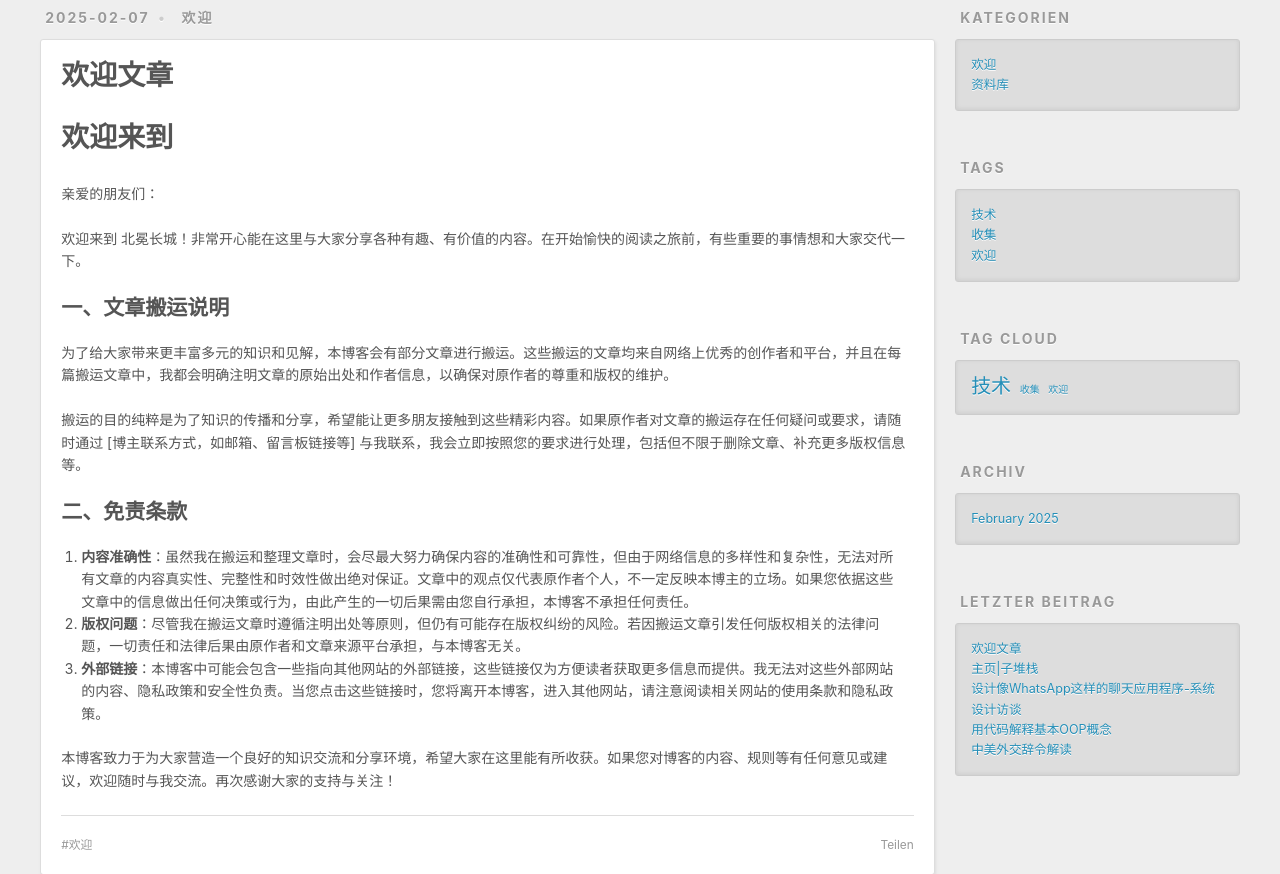
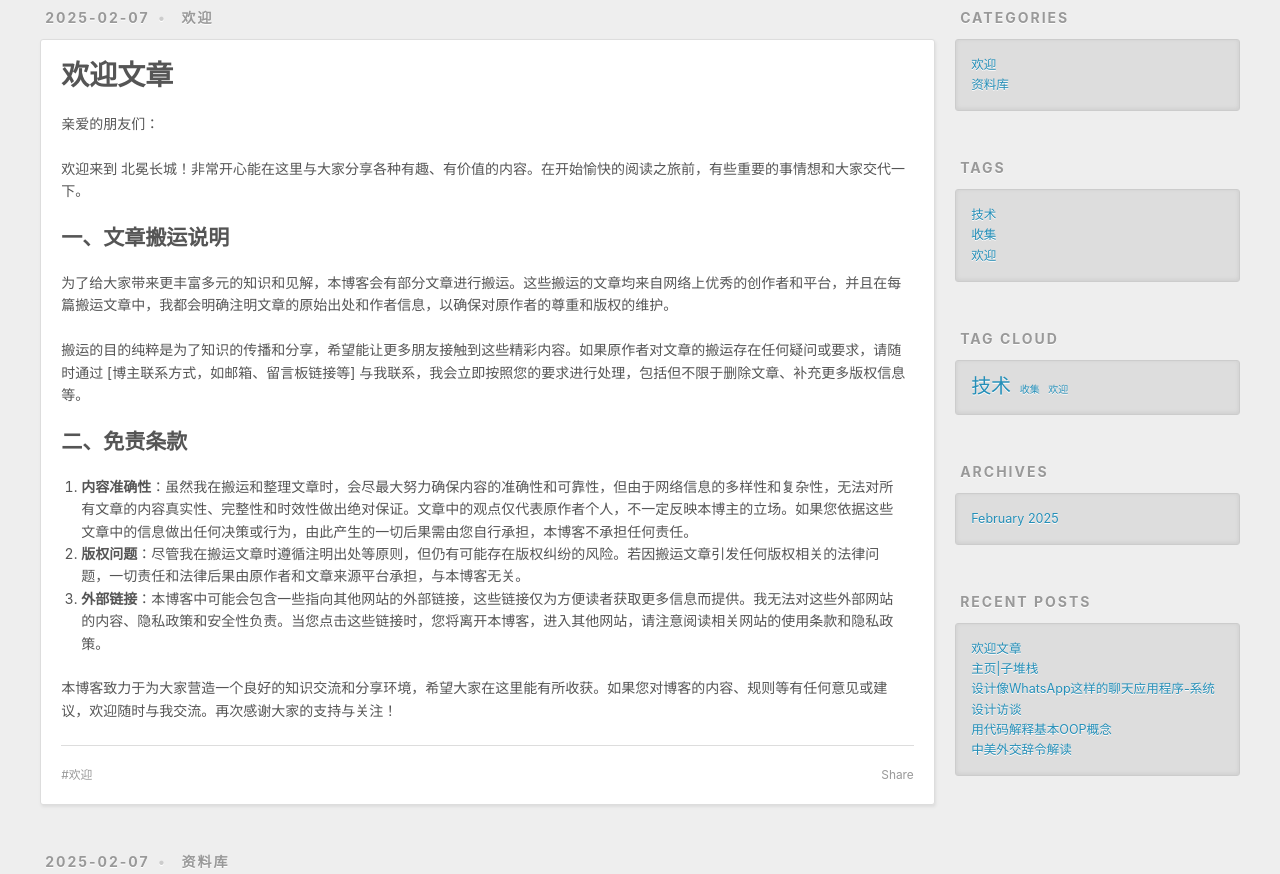
Before and after one commit to Tomahawk2018/Tomahawk2018.github.io, a plain HTML site: page index.html in a window 1280 px wide. Shown: the part 340-1214 px from the top of the page. Drawn offline with Linux system fonts and the light colour scheme.

Commit message:
Site updated: 2025-02-07 16:56:20

```diff
--- a/index.html
+++ b/index.html
@@ -61,10 +61,10 @@
 
           <a class="nav-icon" href="/atom.xml" title="RSS Feed"><span class="fa fa-rss"></span></a>
 
-        <a class="nav-icon nav-search-btn" title="Suche"><span class="fa fa-search"></span></a>
+        <a class="nav-icon nav-search-btn" title="Search"><span class="fa fa-search"></span></a>
       </nav>
       <div id="search-form-wrap">
-        <form action="//google.com/search" method="get" accept-charset="UTF-8" class="search-form"><input type="search" name="q" class="search-form-input" placeholder="Suche"><button type="submit" class="search-form-submit">&#xF002;</button><input type="hidden" name="sitesearch" value="http://Tomahawk2018.github.io"></form>
+        <form action="//google.com/search" method="get" accept-charset="UTF-8" class="search-form"><input type="search" name="q" class="search-form-input" placeholder="Search"><button type="submit" class="search-form-submit">&#xF002;</button><input type="hidden" name="sitesearch" value="http://Tomahawk2018.github.io"></form>
       </div>
     </div>
   </div>
@@ -99,7 +99,7 @@
 
     <div class="e-content article-entry" itemprop="articleBody">
 
-        <h1 id="欢迎来到"><a href="#欢迎来到" class="headerlink" title="欢迎来到"></a>欢迎来到</h1><p>亲爱的朋友们：</p>
+        <p>亲爱的朋友们：</p>
 <p>欢迎来到 北冕长城！非常开心能在这里与大家分享各种有趣、有价值的内容。在开始愉快的阅读之旅前，有些重要的事情想和大家交代一下。</p>
 <h2 id="一、文章搬运说明"><a href="#一、文章搬运说明" class="headerlink" title="一、文章搬运说明"></a>一、文章搬运说明</h2><p>为了给大家带来更丰富多元的知识和见解，本博客会有部分文章进行搬运。这些搬运的文章均来自网络上优秀的创作者和平台，并且在每篇搬运文章中，我都会明确注明文章的原始出处和作者信息，以确保对原作者的尊重和版权的维护。</p>
 <p>搬运的目的纯粹是为了知识的传播和分享，希望能让更多朋友接触到这些精彩内容。如果原作者对文章的搬运存在任何疑问或要求，请随时通过 [博主联系方式，如邮箱、留言板链接等] 与我联系，我会立即按照您的要求进行处理，包括但不限于删除文章、补充更多版权信息等。</p>
@@ -113,7 +113,7 @@
 
     </div>
     <footer class="article-footer">
-      <a data-url="http://tomahawk2018.github.io/2025/02/07/%E6%AC%A2%E8%BF%8E%E6%96%87%E7%AB%A0/" data-id="cm6uj3e0j00039gvu7d7pcjtj" data-title="欢迎文章" class="article-share-link"><span class="fa fa-share">Teilen</span></a>
+      <a data-url="http://tomahawk2018.github.io/2025/02/07/%E6%AC%A2%E8%BF%8E%E6%96%87%E7%AB%A0/" data-id="cm6uj3e0j00039gvu7d7pcjtj" data-title="欢迎文章" class="article-share-link"><span class="fa fa-share">Share</span></a>
 
 
 
@@ -339,7 +339,7 @@
 
     </div>
     <footer class="article-footer">
-      <a data-url="http://tomahawk2018.github.io/2025/02/07/%E4%B8%BB%E9%A1%B5-%E5%AD%90%E5%A0%86%E6%A0%88/" data-id="cm6uj3e0d00009gvu8udj0kjh" data-title="主页|子堆栈" class="article-share-link"><span class="fa fa-share">Teilen</span></a>
+      <a data-url="http://tomahawk2018.github.io/2025/02/07/%E4%B8%BB%E9%A1%B5-%E5%AD%90%E5%A0%86%E6%A0%88/" data-id="cm6uj3e0d00009gvu8udj0kjh" data-title="主页|子堆栈" class="article-share-link"><span class="fa fa-share">Share</span></a>
 
 
 
@@ -564,7 +564,7 @@
 
     </div>
     <footer class="article-footer">
-      <a data-url="http://tomahawk2018.github.io/2025/02/07/%E8%AE%BE%E8%AE%A1%E5%83%8FWhatsApp%E8%BF%99%E6%A0%B7%E7%9A%84%E8%81%8A%E5%A4%A9%E5%BA%94%E7%94%A8%E7%A8%8B%E5%BA%8F-%E7%B3%BB%E7%BB%9F%E8%AE%BE%E8%AE%A1%E8%AE%BF%E8%B0%88/" data-id="cm6uj3e0k00049gvuhbe7axhe" data-title="设计像WhatsApp这样的聊天应用程序-系统设计访谈" class="article-share-link"><span class="fa fa-share">Teilen</span></a>
+      <a data-url="http://tomahawk2018.github.io/2025/02/07/%E8%AE%BE%E8%AE%A1%E5%83%8FWhatsApp%E8%BF%99%E6%A0%B7%E7%9A%84%E8%81%8A%E5%A4%A9%E5%BA%94%E7%94%A8%E7%A8%8B%E5%BA%8F-%E7%B3%BB%E7%BB%9F%E8%AE%BE%E8%AE%A1%E8%AE%BF%E8%B0%88/" data-id="cm6uj3e0k00049gvuhbe7axhe" data-title="设计像WhatsApp这样的聊天应用程序-系统设计访谈" class="article-share-link"><span class="fa fa-share">Share</span></a>
 
 
 
@@ -661,7 +661,7 @@
 
     </div>
     <footer class="article-footer">
-      <a data-url="http://tomahawk2018.github.io/2025/02/07/%E7%94%A8%E4%BB%A3%E7%A0%81%E8%A7%A3%E9%87%8A%E5%9F%BA%E6%9C%ACOOP%E6%A6%82%E5%BF%B5/" data-id="cm6uikd2k0000s0vufx1hh830" data-title="用代码解释基本OOP概念" class="article-share-link"><span class="fa fa-share">Teilen</span></a>
+      <a data-url="http://tomahawk2018.github.io/2025/02/07/%E7%94%A8%E4%BB%A3%E7%A0%81%E8%A7%A3%E9%87%8A%E5%9F%BA%E6%9C%ACOOP%E6%A6%82%E5%BF%B5/" data-id="cm6uikd2k0000s0vufx1hh830" data-title="用代码解释基本OOP概念" class="article-share-link"><span class="fa fa-share">Share</span></a>
 
 
 
@@ -753,7 +753,7 @@
 
     </div>
     <footer class="article-footer">
-      <a data-url="http://tomahawk2018.github.io/2025/02/07/%E4%B8%AD%E7%BE%8E%E5%A4%96%E4%BA%A4%E8%BE%9E%E4%BB%A4%E8%A7%A3%E8%AF%BB/" data-id="cm6ui60i20009bcvudfjyed0y" data-title="中美外交辞令解读" class="article-share-link"><span class="fa fa-share">Teilen</span></a>
+      <a data-url="http://tomahawk2018.github.io/2025/02/07/%E4%B8%AD%E7%BE%8E%E5%A4%96%E4%BA%A4%E8%BE%9E%E4%BB%A4%E8%A7%A3%E8%AF%BB/" data-id="cm6ui60i20009bcvudfjyed0y" data-title="中美外交辞令解读" class="article-share-link"><span class="fa fa-share">Share</span></a>
 
 
 
@@ -775,7 +775,7 @@
 
 
   <div class="widget-wrap">
-    <h3 class="widget-title">Kategorien</h3>
+    <h3 class="widget-title">Categories</h3>
     <div class="widget">
       <ul class="category-list"><li class="category-list-item"><a class="category-list-link" href="/categories/%E6%AC%A2%E8%BF%8E/">欢迎</a></li><li class="category-list-item"><a class="category-list-link" href="/categories/%E8%B5%84%E6%96%99%E5%BA%93/">资料库</a></li></ul>
     </div>
@@ -804,7 +804,7 @@
 
 
   <div class="widget-wrap">
-    <h3 class="widget-title">Archiv</h3>
+    <h3 class="widget-title">Archives</h3>
     <div class="widget">
       <ul class="archive-list"><li class="archive-list-item"><a class="archive-list-link" href="/archives/2025/02/">February 2025</a></li></ul>
     </div>
@@ -814,7 +814,7 @@
 
 
   <div class="widget-wrap">
-    <h3 class="widget-title">letzter Beitrag</h3>
+    <h3 class="widget-title">Recent Posts</h3>
     <div class="widget">
       <ul>
 
```
Also changed, not shown: 2025/02/07/中美外交辞令解读/index.html (+7 -7 lines), 2025/02/07/主页-子堆栈/index.html (+8 -8 lines), 2025/02/07/欢迎文章/index.html (+11 -11 lines), 2025/02/07/用代码解释基本OOP概念/index.html (+8 -8 lines), 2025/02/07/设计像WhatsApp这样的聊天应用程序-系统设计访谈/index.html (+8 -8 lines), archives/2025/02/index.html (+6 -6 lines), archives/2025/index.html (+6 -6 lines), archives/index.html (+6 -6 lines), categories/欢迎/index.html (+6 -6 lines), categories/资料库/index.html (+6 -6 lines), tags/技术/index.html (+5 -5 lines), tags/收集/index.html (+5 -5 lines), tags/欢迎/index.html (+5 -5 lines).
